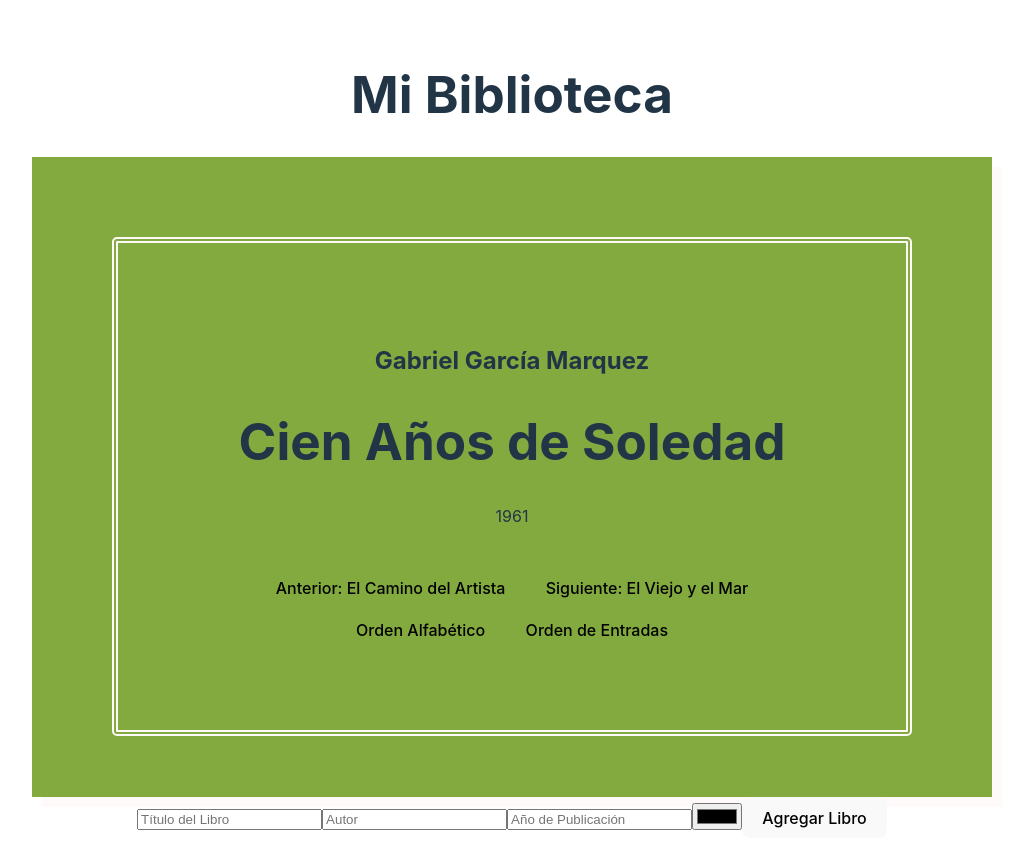
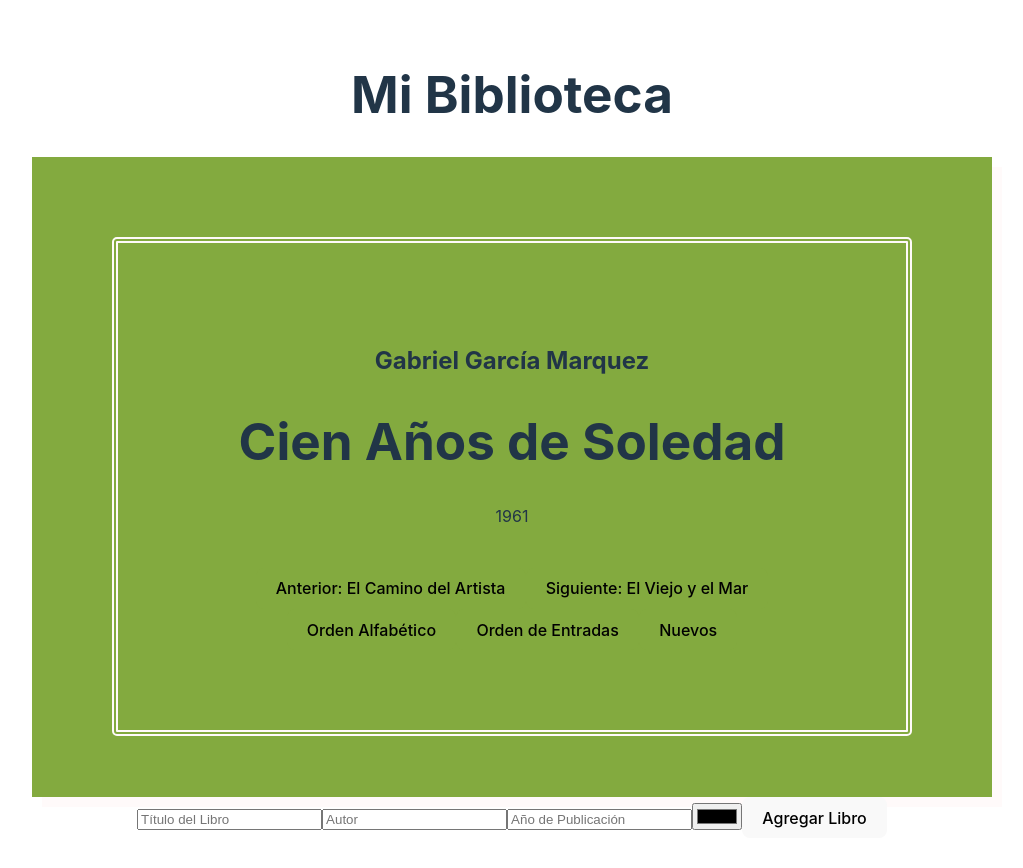
Before and after one commit to MechMarighetti/Munipa, a React (Vite) app: page / in a window 1280 px wide. Shown: the whole page, without its empty margins (128-1151 px from the left). Built offline with nearby package versions, Linux system fonts and the light colour scheme; a web font is replaced by a local one.

Commit message:
sorted by year (new first)

```diff
--- a/src/components/Cards.jsx
+++ b/src/components/Cards.jsx
@@ -101,8 +101,12 @@ const Cards = () => {
     const handleSorted = () => {
         setActiveArray(sortedBooks)
     }
+    const newBooks=[...books].sort((a,b) => a.year < b.year ? 1 : -1)
     const handleOriginal = () => {
         setActiveArray(books)
+    }
+    const handleNew =()=> {
+        setActiveArray(newBooks)
     }
 
     return (
@@ -120,6 +124,7 @@ const Cards = () => {
                <br />
                 <button onClick={handleSorted} style={{ backgroundColor: bgColor }}>Orden Alfabético</button>
                 <button onClick={handleOriginal}style={{ backgroundColor: bgColor }}>Orden de Entradas</button>
+                <button onClick={handleNew}style={{ backgroundColor: bgColor }}>Nuevos</button>
             </div>
 
         </div>
```
